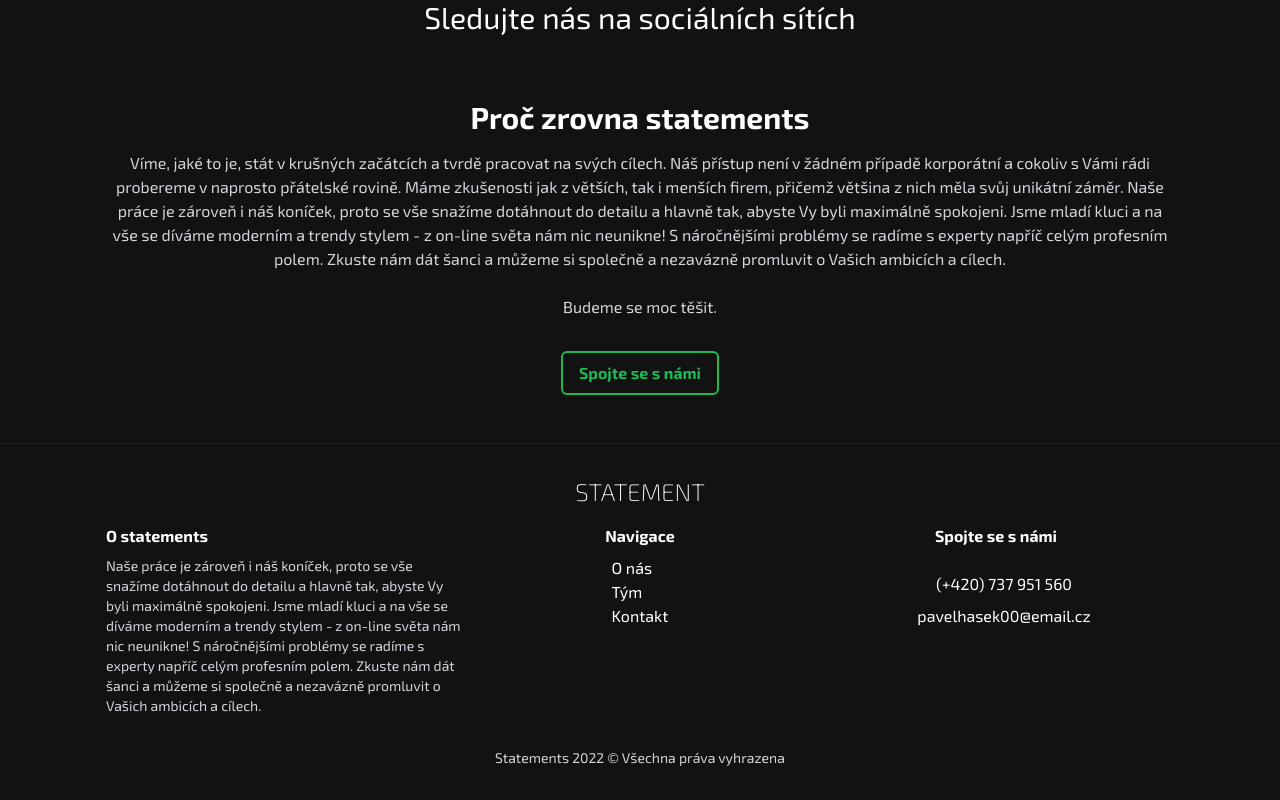
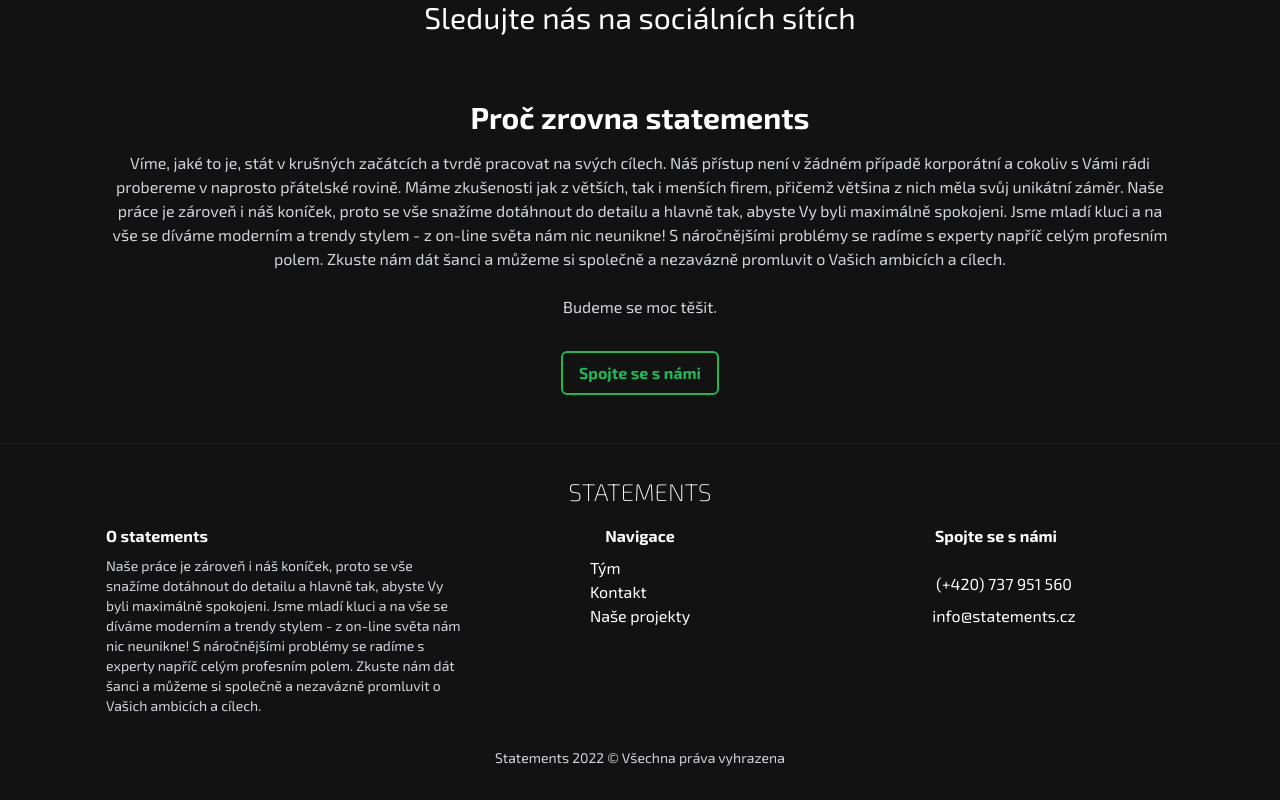
Before and after one commit to tomasborek/statement-frontend, a Next.js app: page /team in a window 1280 px wide. Shown: the part 702-1502 px from the top of the page. Built offline with nearby package versions, Linux system fonts and the light colour scheme; some icons are missing.

Commit message:
Statements, o nás

```diff
--- a/components/Footer.tsx
+++ b/components/Footer.tsx
@@ -6,7 +6,9 @@ const Footer = () => {
   return (
     <footer className="relative py-8 mt-8 border-t-[1px] border-t-grayBg bg-bg z-40">
       <div className="main-container">
-        <h2 className="text-2xl font-extralight text-center mb-4">STATEMENT</h2>
+        <h2 className="text-2xl font-extralight text-center mb-4">
+          STATEMENTS
+        </h2>
 
         <div className="md:flex space-y-4 md:space-y-0">
           <div className="flex-1">
@@ -25,13 +27,13 @@ const Footer = () => {
             <h3 className="font-bold mb-2">Navigace</h3>
             <ul className="">
               <li className="transition-all hover:text-lightGreen">
-                <Link href="/o-nas">O nás</Link>
-              </li>
-              <li className="transition-all hover:text-lightGreen">
                 <Link href="/team">Tým</Link>
               </li>
               <li className="transition-all hover:text-lightGreen">
                 <Link href="/kontakt">Kontakt</Link>
+              </li>
+              <li className="transition-all hover:text-lightGreen">
+                <Link href="/wip">Naše projekty</Link>
               </li>
             </ul>
           </div>
@@ -52,7 +54,7 @@ const Footer = () => {
             </div>
             <div className="flex items-center space-x-4 transition-all hover:text-lightGreen cursor-pointer">
               <i className="fas fa-envelope"></i>
-              <p>pavelhasek00@email.cz</p>
+              <p>info@statements.cz</p>
             </div>
           </div>
         </div>
```
